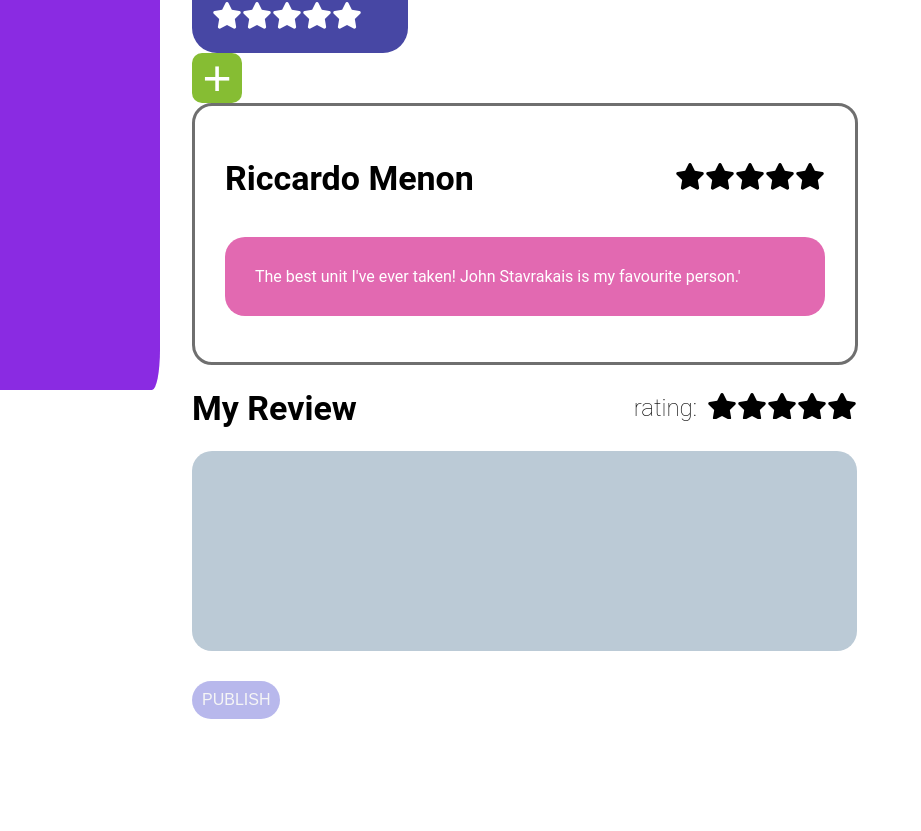
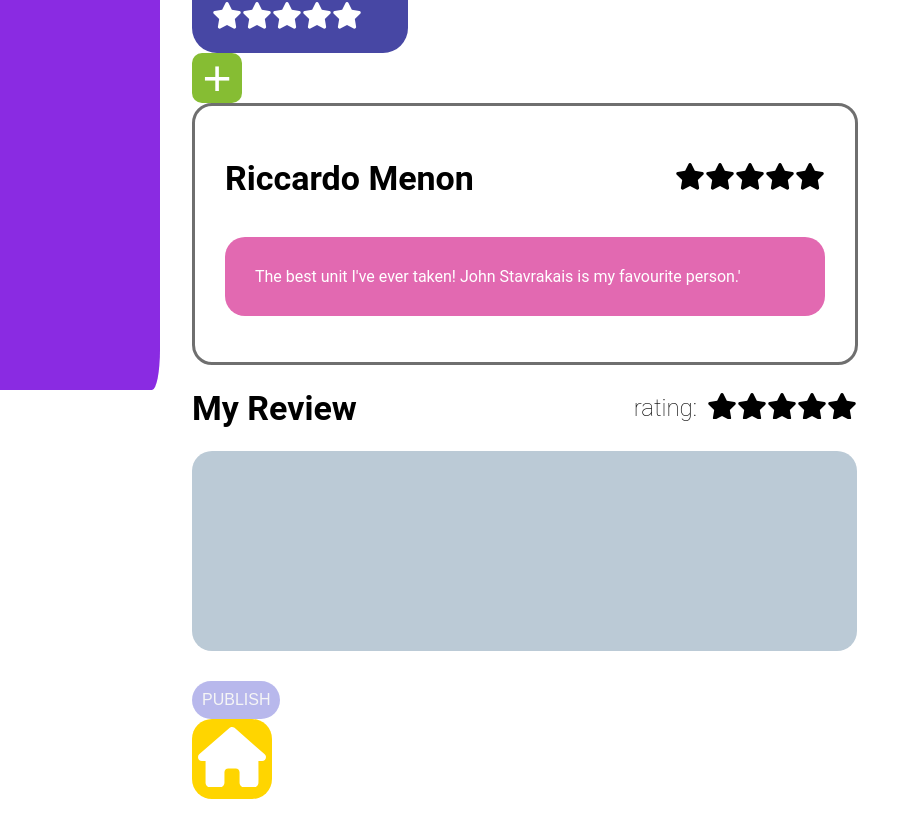
Before and after one commit to chriswuaus/2022SYNCSHACK, a Next.js app in the folder frontend/dplan-ui/: page / in a window 1280 px wide. Shown: the part 410-1241 px from the top of the page, without its empty margins (0-921 px from the left). Before the commit the page ends 1161 px from the top, so only its background shows below. Built offline with nearby package versions, Linux system fonts and the light colour scheme.

Commit message:
home butt

```diff
--- /dev/null
+++ b/frontend/dplan-ui/components/butt.tsx
@@ -0,0 +1,13 @@
+import styles from "../styles/Butt.module.css";
+import House from "../public/house-solid.svg";
+import { ButtProps } from "./components.types";
+const Plus = (props: ButtProps) => {
+  let stylesFR = styles.button;
+  if (props.highlighted) stylesFR += " " + styles["button-highlighted"];
+  return (
+    <button className={stylesFR}>
+      <House />
+    </button>
+  );
+};
+export default Plus;
--- a/frontend/dplan-ui/pages/index.tsx
+++ b/frontend/dplan-ui/pages/index.tsx
@@ -6,6 +6,7 @@ import UnitCard from "../components/unit_card";
 import Plus from "../components/plus";
 import ReviewPublish from "../components/review_publish";
 import Review from "../components/review";
+import Butt from "../components/butt";
 
 import styles from "../styles/Home.module.css";
 
@@ -45,6 +46,7 @@ const Home: NextPage = () => {
         <Plus />
         <Review />
         <ReviewPublish />
+        <Butt highlighted={true} link="sdfgs" />
       </main>
     </div>
   );
--- /dev/null
+++ b/frontend/dplan-ui/styles/Butt.module.css
@@ -0,0 +1,15 @@
+.button {
+  background-color: transparent;
+  width: 80px;
+  height: 80px;
+  border-radius: 20px;
+  border: None;
+}
+
+.button svg {
+  fill: white;
+}
+
+.button-highlighted {
+  background-color: rgb(255, 213, 0);
+}
```
Also changed, not shown: frontend/dplan-ui/components/components.types.tsx (+6 -2 lines), frontend/dplan-ui/public/house-solid.svg (added).
